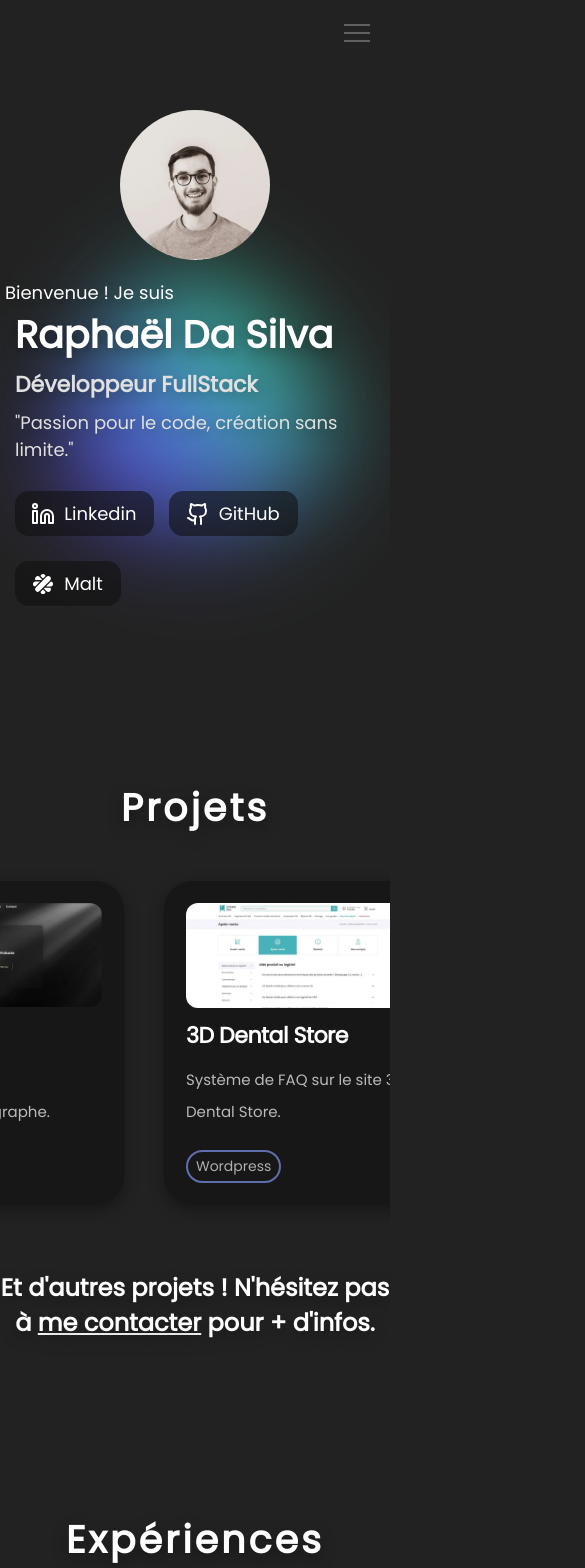
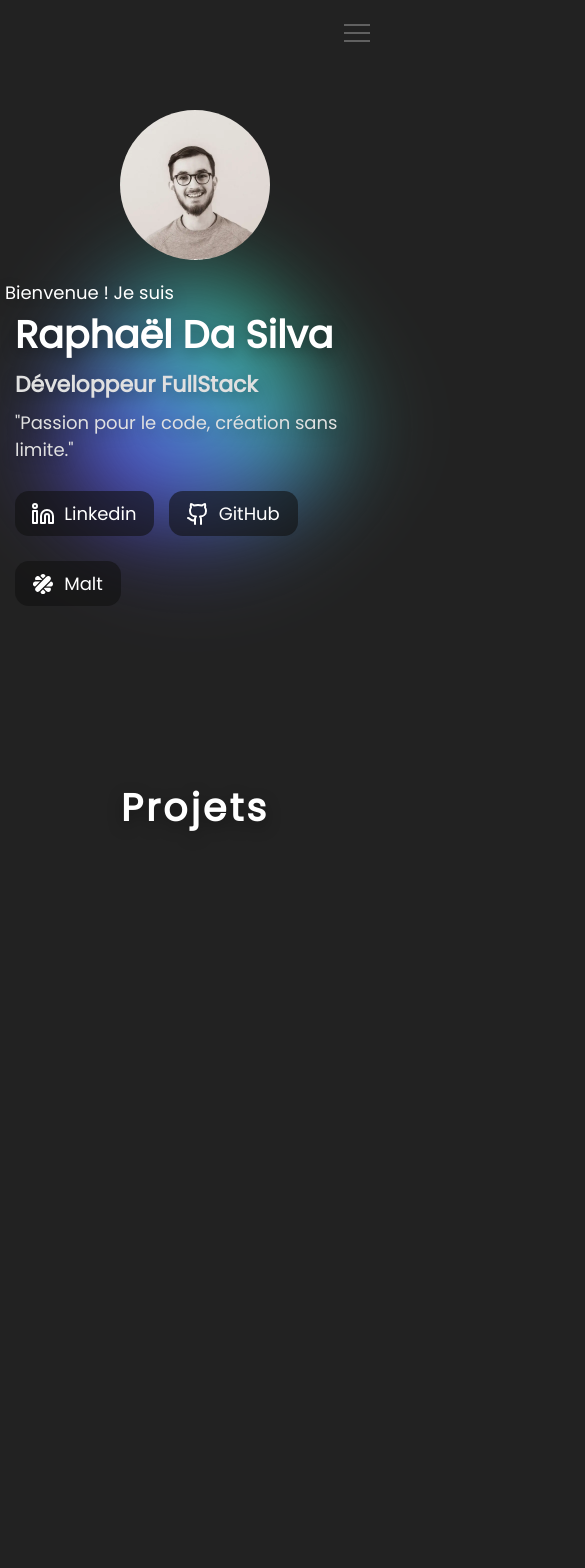
Before and after one commit to RDSV01/ReactPortfolio, a React (Vite) app: page / in a window 390 px wide. Shown: the top 1568 px of the page, 585 px wide, since content can reach past the window. Built offline with nearby package versions, Linux system fonts and the light colour scheme.

Commit message:
Slider sur projets NON RESPONSIVE

```diff
--- a/package.json
+++ b/package.json
@@ -23,6 +23,7 @@
     "react-slick": "^0.29.0",
     "react-tilty": "^3.0.0",
     "slick-carousel": "^1.8.1",
+    "swiper": "^10.2.0",
     "three": "^0.155.0",
     "tilt.js": "^1.2.1",
     "vanta": "^0.5.24"
--- a/src/components/Formations.jsx
+++ b/src/components/Formations.jsx
@@ -1,7 +1,6 @@
 import React from "react";
 import "../styles/Formations.css";
 import { Fade } from "react-awesome-reveal";
-
 
 const Formations = () => {
   return (
--- a/src/components/Projets.jsx
+++ b/src/components/Projets.jsx
@@ -1,13 +1,28 @@
 import "../styles/Projets.css";
 import Marquee from "react-fast-marquee";
+import { Swiper, SwiperSlide } from "swiper/react";
+import { Navigation, Pagination, Scrollbar } from "swiper/modules";
+import "swiper/css";
+import "swiper/css/navigation";
+import "swiper/css/pagination";
 
 const Projets = () => {
   return (
     <div className="projets" id="projets">
       <div className="container">
         <p className="container-title">Projets</p>
-        <Marquee pauseOnHover autoFill speed={70}>
+        {/* <Marquee pauseOnHover autoFill speed={70}> */}
         <div className="gradient-card-projects">
+          <Swiper
+            modules={[Pagination, Scrollbar]}
+            pagination={{ clickable: true }}
+            scrollbar={{ draggable: true }}
+            spaceBetween={50}
+            slidesPerView={1}
+            onSlideChange={() => console.log("slide change")}
+            onSwiper={(swiper) => console.log(swiper)}
+          >
+            <SwiperSlide>
               <div className="card-project">
                 <div className="container-card-project bg-blue-box">
                   <img
@@ -25,6 +40,8 @@ const Projets = () => {
                   </div>
                 </div>
               </div>
+            </SwiperSlide>
+            <SwiperSlide>
               <div className="card-project">
                 <div className="container-card-project bg-blue-box">
                   <img
@@ -40,6 +57,8 @@ const Projets = () => {
                   </div>
                 </div>
               </div>
+            </SwiperSlide>
+            <SwiperSlide>
               <div className="card-project">
                 <div className="container-card-project bg-blue-box">
                   <img
@@ -55,6 +74,8 @@ const Projets = () => {
                   </div>
                 </div>
               </div>
+            </SwiperSlide>
+            <SwiperSlide>
               <div className="card-project">
                 <div className="container-card-project bg-blue-box">
                   <img
@@ -71,6 +92,8 @@ const Projets = () => {
                   </div>
                 </div>
               </div>
+            </SwiperSlide>
+            <SwiperSlide>
               <div className="card-project">
                 <div className="container-card-project bg-blue-box">
                   <img
@@ -80,7 +103,8 @@ const Projets = () => {
                   />
                   <p className="card-project-title">Base Adresse Nationale</p>
                   <p className="card-project-description">
-                  API autocomplétion d'adresses avec la Base Adresse Nationale.
+                    API autocomplétion d'adresses avec la Base Adresse
+                    Nationale.
                   </p>
                   <div className="badge-techno-projet">
                     <p>Javascript</p>
@@ -88,8 +112,10 @@ const Projets = () => {
                   </div>
                 </div>
               </div>
+            </SwiperSlide>
+          </Swiper>
         </div>
-        </Marquee>
+        {/* </Marquee> */}
         <h2>
           Et d'autres projets ! N'hésitez pas à{" "}
           <a href="#contact">me contacter</a> pour + d'infos.
--- a/src/styles/Background.css
+++ b/src/styles/Background.css
@@ -5,7 +5,6 @@
     position: absolute;
     width: 100%;
     height: 100%;
-    overflow: hidden;
     top: 0;
     z-index: -1;
   }
--- a/src/styles/Formations.css
+++ b/src/styles/Formations.css
@@ -73,6 +73,10 @@
     transform: rotate(-1deg);
   }
 }
+.Collapsible span{
+  display: flex;
+  justify-content: center;
+}
 @media screen and (max-width: 720px) {
   .containerformations:hover {
     animation: none;
--- a/src/styles/Projets.css
+++ b/src/styles/Projets.css
@@ -182,9 +182,16 @@
 .card-project:hover {
   animation: bounce 1s ease-out;
 }
+.swiper-backface-hidden .swiper-slide{
+  display: flex;
+  justify-content: center;
+}
+.swiper-pagination-fraction, .swiper-pagination-custom, .swiper-horizontal > .swiper-pagination-bullets, .swiper-pagination-bullets.swiper-pagination-horizontal{
+  bottom: var(--swiper-pagination-bottom, -6px) !important;
+}
 @media screen and (max-width: 720px) {
   .card-project{
-    max-width: 270px;
+    max-width: fit-content;
   }
   .card-project:hover {
     animation: none;
```
Also changed, not shown: src/components/Competences.jsx (+25 -8 lines), src/components/Recomandations.jsx (+18 -16 lines), 1 other file (tests, documents, lock files or other folders). Lines whose indentation alone changed are shown as unchanged.
